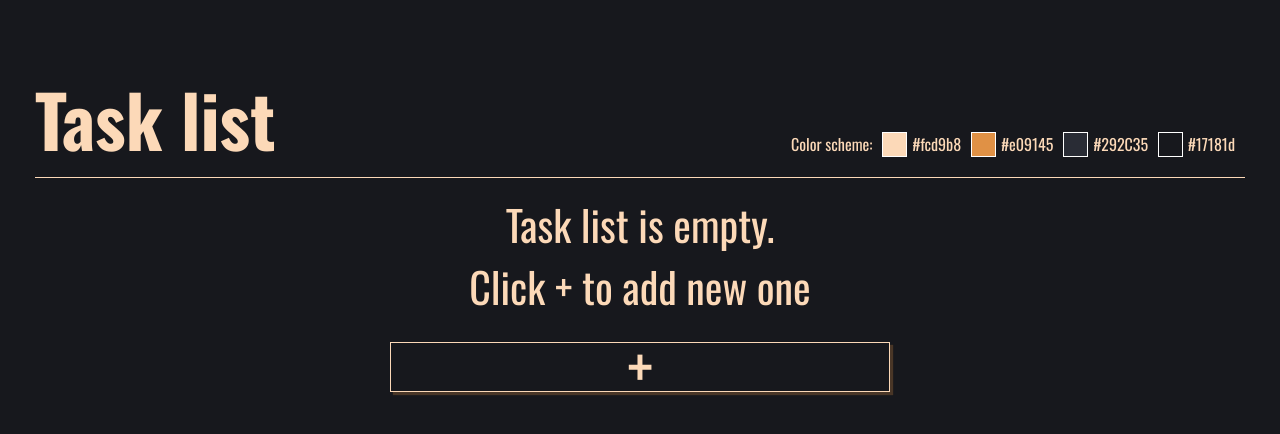
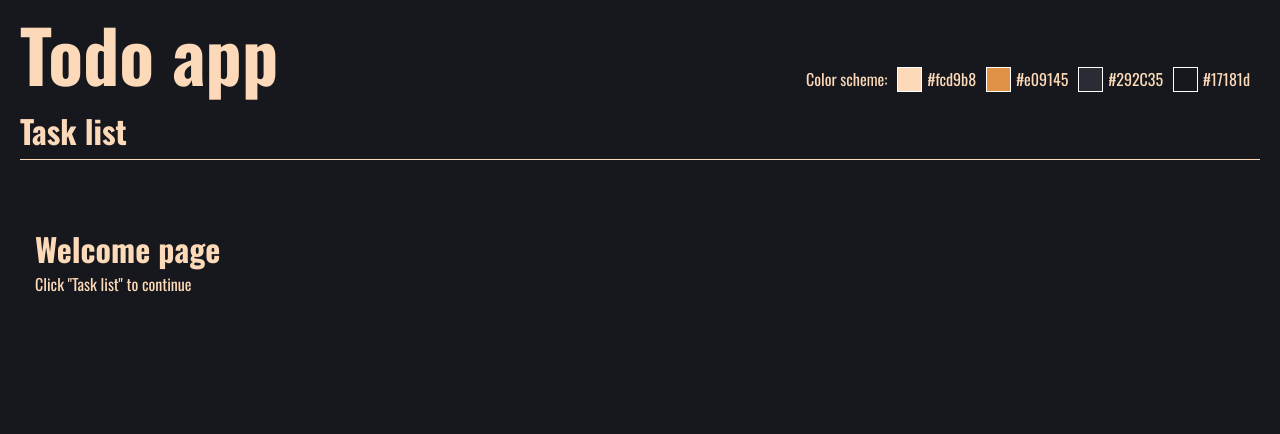
Before and after one commit to yobafett/Vue-Todo-App, a Vue app: page / in a window 1280 px wide. Shown: the top 434 px of the page. Built offline with nearby package versions, Linux system fonts and the light colour scheme.

Commit message:
Use vue-router

```diff
--- a/src/App.vue
+++ b/src/App.vue
@@ -1,36 +1,16 @@
 <template>
-  <div class="taskApp">
-    <div class="taskApp-header">
-      <h1>Task list</h1>
-
-      <ColorScheme :colors="colors" />
-    </div>
-
-    <TaskList />
-
-    <AddForm @create="addTask" />
+  <PageHeader />
+  <div class="app">
+    <router-view></router-view>
   </div>
 </template>
 
 <script>
-import { mapActions } from 'vuex';
-import AddForm from '@/components/AddForm.vue';
-import ColorScheme from '@/components/ColorScheme.vue';
-import TaskList from '@/components/TaskList.vue';
+import PageHeader from '@/components/PageHeader.vue';
 
 export default {
   name: 'App',
-  components: { AddForm, ColorScheme, TaskList },
-  data() {
-    return {
-      colors: ['#fcd9b8', '#e09145', '#292C35', '#17181d'],
-    };
-  },
-  methods: {
-    ...mapActions({
-      addTask: 'addTask',
-    }),
-  },
+  components: { PageHeader },
 };
 </script>
 
@@ -44,35 +24,13 @@ export default {
   box-sizing: border-box;
   color: #fcd9b8;
 }
-
 body {
   background-color: #17181d;
 }
-
-.taskApp {
+.app {
   border-radius: 1px;
   margin: 0px 20px;
   margin-top: 50px;
   padding: 15px;
-  background-color: #17181d;
-}
-
-.taskApp-header {
-  margin-bottom: 15px;
-  padding-bottom: 5px;
-  border-bottom: 1px solid #fcd9b8;
-  display: flex;
-  justify-content: space-between;
-  align-items: baseline;
-}
-
-.taskApp-header h1 {
-  cursor: pointer;
-  transition: all 0.25s linear;
-  font-size: 72px;
-}
-
-.taskApp-header h1:hover {
-  color: #e09145;
 }
 </style>
--- a/src/main.js
+++ b/src/main.js
@@ -1,5 +1,6 @@
 import { createApp } from "vue";
 import App from "./App.vue";
 import store from "./store";
+import router from '@/router/router';
 
-createApp(App).use(store).mount("#app");
+createApp(App).use(router).use(store).mount("#app");
```
Also changed, not shown: src/router/router.js (added, +22 -0 lines).
